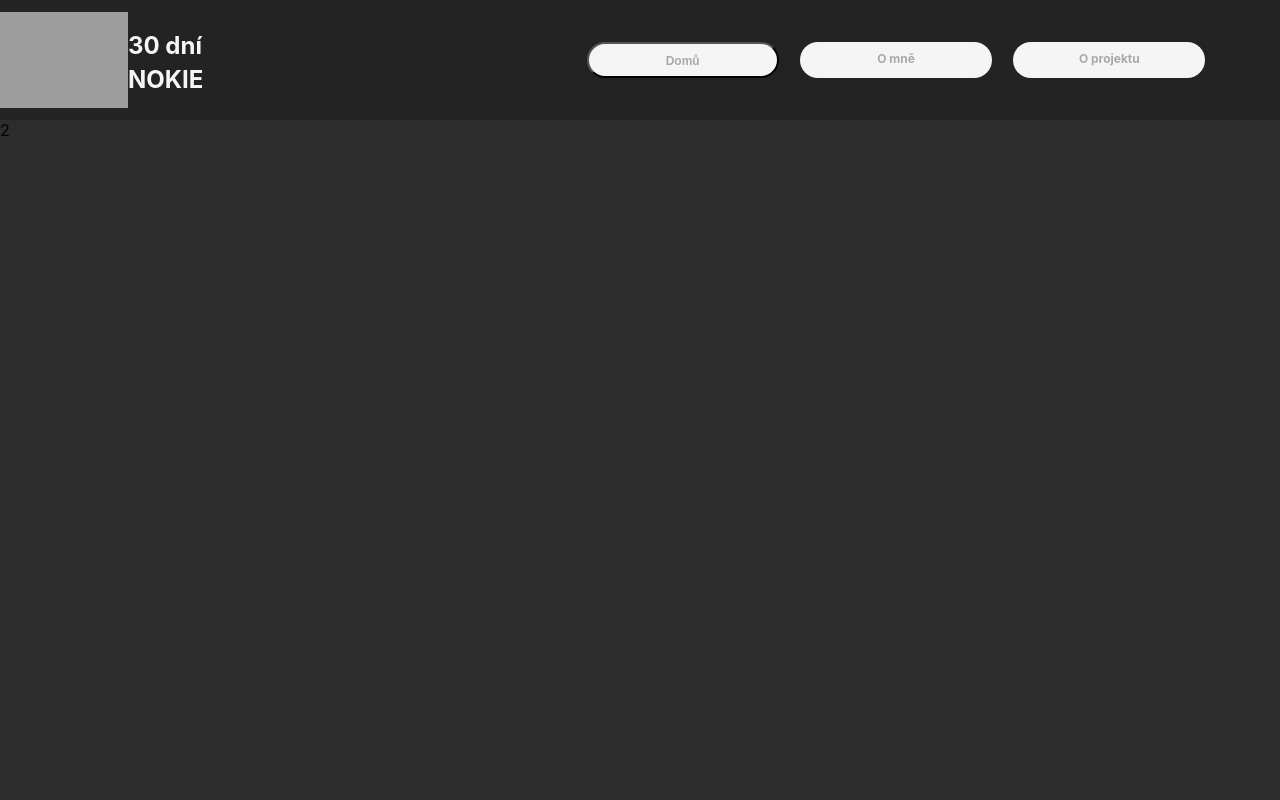
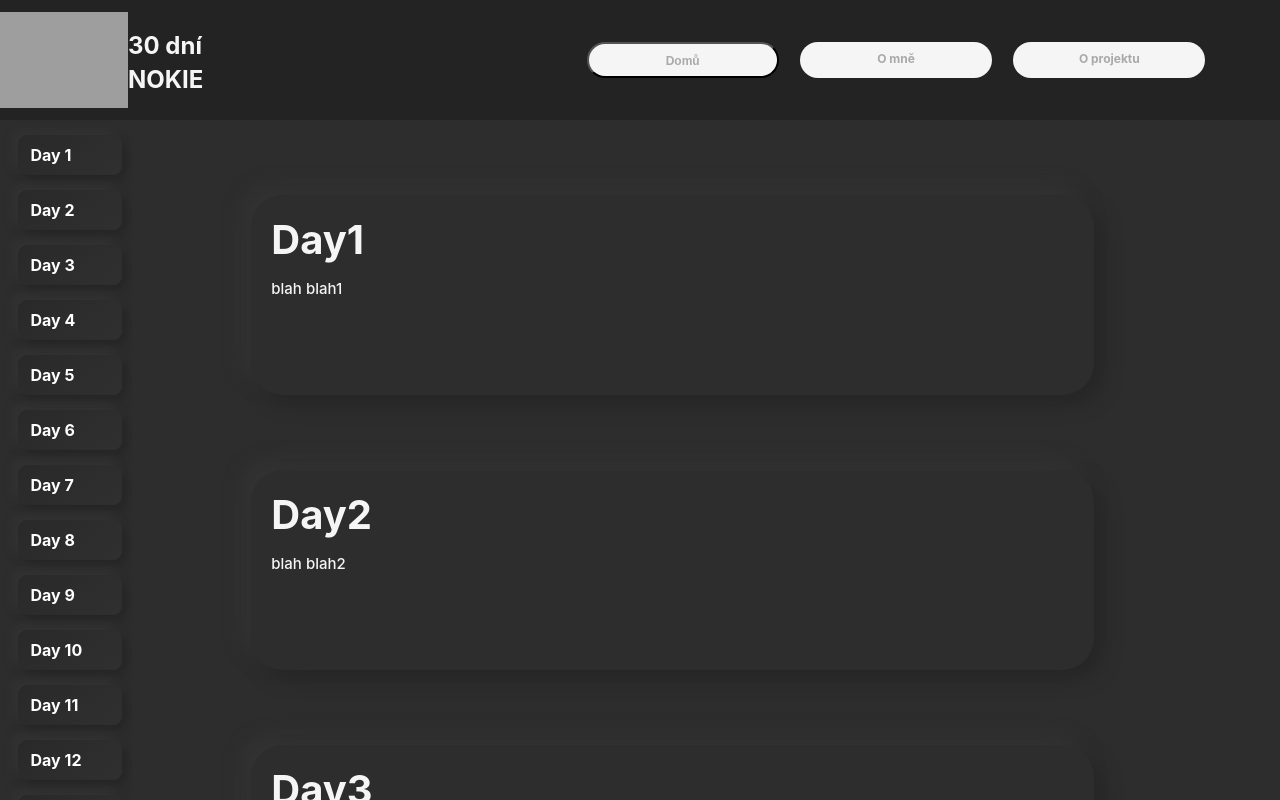
Before and after one commit to b0tFilip/brigada, a React (Create React App) app in the folder opraseni-reactu/: page /AboutMe in a window 1280 px wide. Built offline with nearby package versions, Linux system fonts and the light colour scheme; grey boxes are pictures that could not be loaded.

Commit message:
Finnaly it works :DDDD
Finnaly made the updatePage function work inside anothoer component(in this example the header.tsx).

```diff
--- a/opraseni-reactu/src/App.tsx
+++ b/opraseni-reactu/src/App.tsx
@@ -7,23 +7,19 @@ import AboutMe from "./components/pages/aboutMe";
 import Header from "./components/header";
 
 function App() {
-    const [page, updatePage] = useState(<HomePage />)
+    const [Page, updatePage] = useState(<HomePage />);
 
-    function handleUpdatePage(opt:number) {
-        if (opt == 1)
-           updatePage(<HomePage />)
-        else if (opt == 2)
-            updatePage(<AboutMe />)
-        else if (opt == 3)
-            updatePage(<AboutProject />)
-
+    function handleUpdatePage(opt: number) {
+        if (opt == 1) updatePage(<HomePage />);
+        else if (opt == 2) updatePage(<AboutMe />);
+        else if (opt == 3) updatePage(<AboutProject />);
     }
 
     return (
         <div>
-            <Header updatePage={updatePage}/>
+            <Header updatePage={updatePage} />
 
-            {page}
+            {Page}
         </div>
     );
 }
--- a/opraseni-reactu/src/components/header.tsx
+++ b/opraseni-reactu/src/components/header.tsx
@@ -2,8 +2,14 @@ import React from "react";
 import "./header.css";
 import App from "../App";
 import { BrowserRouter as Router, Routes, Route } from "react-router-dom";
+import HomePage from "./pages/homePage";
+import AboutMe from "./pages/aboutMe";
+import AboutProject from "./pages/aboutProject";
 
-function Header({updatePage}:any) {
+function Header(props: any) {
+    const handleUpdate = (x: any) => {
+        props.updatePage(x);
+    };
     return (
         <div className="headerContainer">
             <img
@@ -16,13 +22,16 @@ function Header({updatePage}:any) {
                 <p className="pageName"> NOKIE </p>
             </div>
             <div className="linkContainer">
-                <button className="headerLink" onClick={updatePage(0)}>
+                <button
+                    className="headerLink"
+                    onClick={() => handleUpdate(<HomePage />)}
+                >
                     Domů
                 </button>
-                <a className="headerLink" onClick={updatePage(1)}>
+                <a className="headerLink" onClick={() => handleUpdate(<AboutMe />)}>
                     O mně
                 </a>
-                <a className="headerLink" onClick={updatePage(2)}>
+                <a className="headerLink" onClick={() => handleUpdate(<AboutProject />)}>
                     {" "}
                     O projektu
                 </a>
--- a/opraseni-reactu/src/components/pages/aboutMe.tsx
+++ b/opraseni-reactu/src/components/pages/aboutMe.tsx
@@ -1,12 +1,10 @@
 import React from "react";
-import Header from "../header";
 import "./aboutMe.css";
 import Introduction from "../introduceYourself";
 
 function AboutMe() {
     return (
         <div>
-            <Header />
             <div className="mainFieldContainer">
                 <div className="mainField">
                     {" "}
--- a/opraseni-reactu/src/components/pages/aboutProject.tsx
+++ b/opraseni-reactu/src/components/pages/aboutProject.tsx
@@ -1,9 +1,7 @@
 import React from "react";
-import Header from "../header";
 function AboutProject() {
     return (
         <div>
-            <Header />
             <div className="mainFieldContainer">
                 <div className="mainField">
                     {" "}
```
